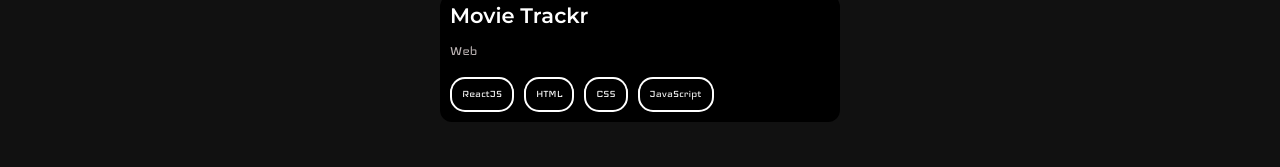
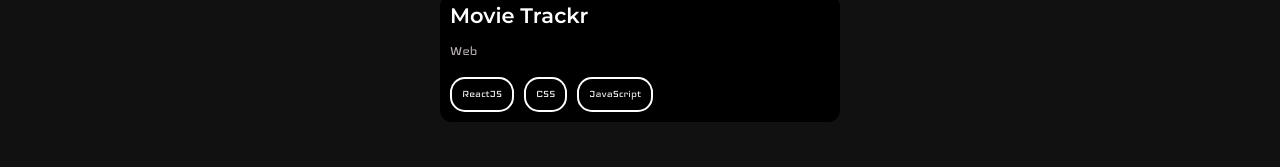
Before and after one commit to Sir-Apple/portfolio, a React (Create React App) app in the folder my_folio/: page /portfolio/projects in a window 1280 px wide. Shown: the part 1624-1791 px from the top of the page. Built offline with nearby package versions, Linux system fonts and the light colour scheme; the HTML template or start-up script is replaced by a standard one.

Commit message:
Update personal_projects.js

```diff
--- a/my_folio/src/assets/data/personal_projects.js
+++ b/my_folio/src/assets/data/personal_projects.js
@@ -8,7 +8,7 @@ const projects = [
     id: uuidv4(),
     name: 'Movie Trackr',
     type: ['Web'],
-    skills: ['ReactJS', 'HTML', 'CSS', 'JavaScript'],
+    skills: ['ReactJS', 'CSS', 'JavaScript'],
     desc:
       'This Mini Movie Trackr App is made with ReactJS with the purpose of searching for movies and their details fetched from TMDB. The user will be able to search for the movie they like then save to their watchlist or watchedlist.',
     img: MovieAppImage,
```
